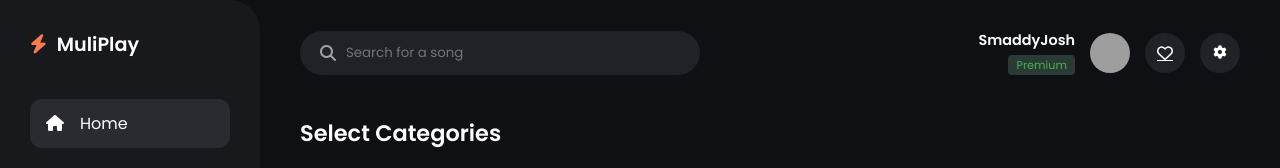
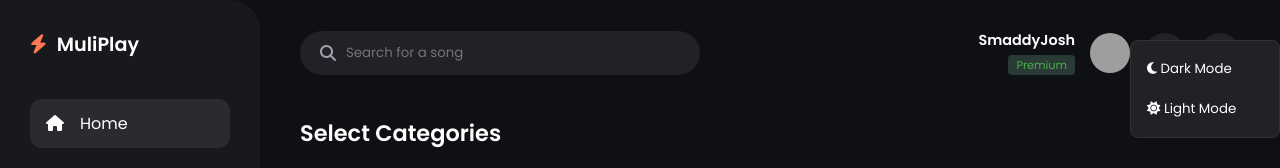
Before and after one commit to SmaddyJosh/music-web-app, a React (Vite) app: page / in a window 1280 px wide. Both pictures are taken after a click on the button 1220 px from the left and 53 px from the top of the page. Shown: the top 168 px of the page. Built offline with nearby package versions, Linux system fonts and the light colour scheme; no server answers; grey boxes are pictures that could not be loaded.

Commit message:
Add toggle to lightmode

```diff
--- a/src/Components/Topnav.tsx
+++ b/src/Components/Topnav.tsx
@@ -8,6 +8,8 @@ interface Props {
 
 export const TopNav: React.FC<Props> = ({ onSearch }) => {
     const [searchTerm, setSearchTerm] = useState("");
+    const [isDarkMode, setIsDarkMode] = useState(true);
+    const [showThemeMenu, setShowThemeMenu] = useState(false);
 
 
     const triggerSearch = () => {
@@ -20,6 +22,16 @@ export const TopNav: React.FC<Props> = ({ onSearch }) => {
         if (e.key === 'Enter') {
             triggerSearch();
         }
+
+    }
+    const ToggleTheme = (mode: 'dark' | 'light') => {
+      setIsDarkMode(mode === 'dark');
+      if (mode === 'light') {
+        document.body.classList.add('light-mode');
+      } else {
+        document.body.classList.remove('light-mode');
+      }
+      setShowThemeMenu(false);
     }
 
   return (
@@ -51,7 +63,18 @@ export const TopNav: React.FC<Props> = ({ onSearch }) => {
           <i className="fa-regular fa-heart"></i>
           <span className="tooltip">Favorites</span>
         </Link>
-        <button className="action-btn"><i className="fa-solid fa-gear"></i></button>
+        <button className="action-btn" onClick={() => setShowThemeMenu(!showThemeMenu)}><i className="fa-solid fa-gear"></i></button>
+
+        {showThemeMenu && (
+          <div className="theme-dropdown">
+            <button onClick={() => ToggleTheme('dark')}>
+              <i className="fa-solid fa-moon"></i> Dark Mode</button>
+            <button onClick={() => ToggleTheme('light')}>
+              <i className="fa-solid fa-sun"></i> Light Mode</button>
+          </div>
+        )}
+
+
       </div>
     </header>
   );
--- a/src/css/TopNav.css
+++ b/src/css/TopNav.css
@@ -84,3 +84,36 @@
   visibility: visible;
   transform: translateX(-50%) translateY(-5px); /* slight lift animation */
 }
+
+.theme-selector {
+  position: relative;
+}
+
+.theme-dropdown {
+  position: absolute;
+  top: 40px;
+  right: 0;
+  background-color: var(--bg-card);
+  border: 1px solid #333;
+  border-radius: 8px;
+  padding: 8px 0;
+  z-index: 1000;
+  min-width: 150px;
+}
+
+.theme-dropdown button {
+  display: block;
+  width: 100%;
+  padding: 10px 16px;
+  background: none;
+  border: none;
+  color: var(--text-white);
+  cursor: pointer;
+  text-align: left;
+  transition: background-color 0.2s;
+}
+
+.theme-dropdown button:hover {
+  background-color: var(--bg-panel);
+  color: var(--primary);
+}
--- a/src/index.css
+++ b/src/index.css
@@ -9,6 +9,16 @@
   --text-white: #ffffff;
   --text-gray: #a1a1aa;
 }
+
+body.light-mode {
+  --bg-dark: #f5f5f5;
+  --bg-panel: #ffffff;
+  --bg-card: #eeeeee;
+  --primary: #ff7a50;
+  --text-white: #000000;
+  --text-gray: #555555;
+}
+
 
 * {
   margin: 0;
```
